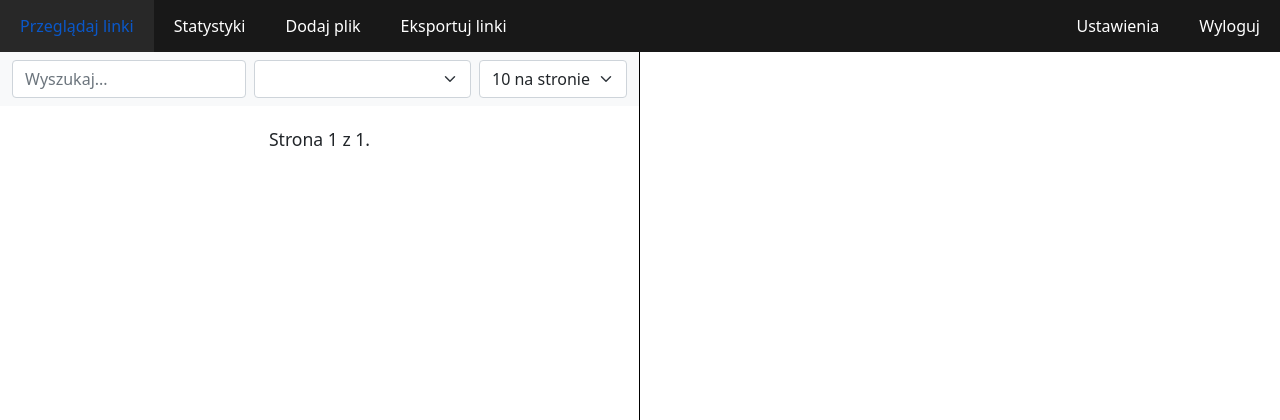
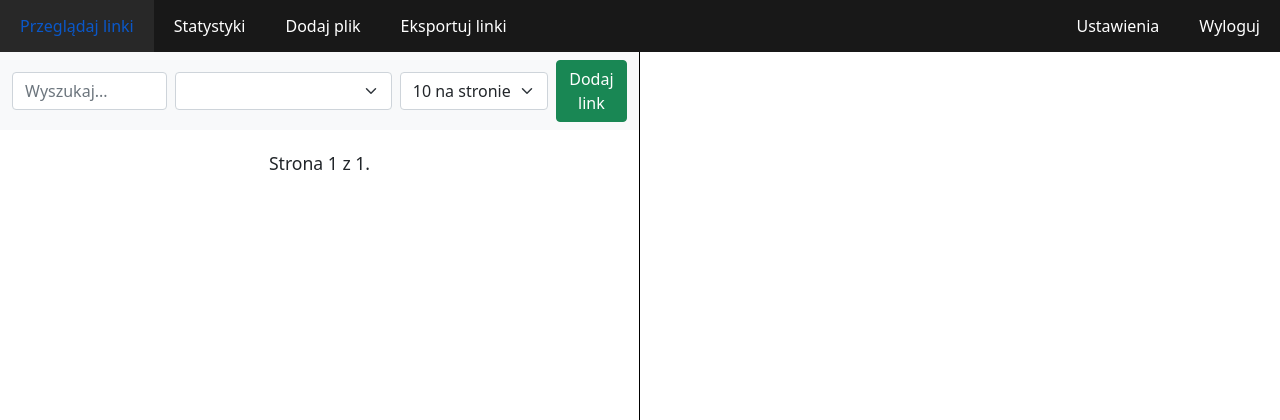
Before and after one commit to pggPL/zpp, a Django app: page / in a window 1280 px wide. Shown: the top 420 px of the page. Run offline with Django 4.2, Linux system fonts and the light colour scheme; the visitor is signed in with stand-in values (Sample User, id 1); data that the repository does not hold is empty; some libraries are stand-ins or nearby versions.

Commit message:
Added adding link functionality to link panel.

```diff
--- a/templates/app_main/link_panel.html
+++ b/templates/app_main/link_panel.html
@@ -44,13 +44,16 @@
                                 [[ sorting_mapper[s] ]]
                             </option>
                         </select>
-                        <select class="form-select" style="width: auto;" aria-label="Items per page"
+                        <select class="form-select me-2" style="width: auto;" aria-label="Items per page"
                                 v-model="selected_item" @change="onItemsPerPageChange">
                             <option value="5" >5 na stronie</option>
                             <option value="10">10 na stronie</option>
                             <option value="20">20 na stronie</option>
                             <option value="50">50 na stronie</option>
                         </select>
+                        <a href="/add_link/link_panel" class="btn btn-success">
+                            Dodaj link
+                        </a>
                     </div>
                 </div>
             </nav>
```
